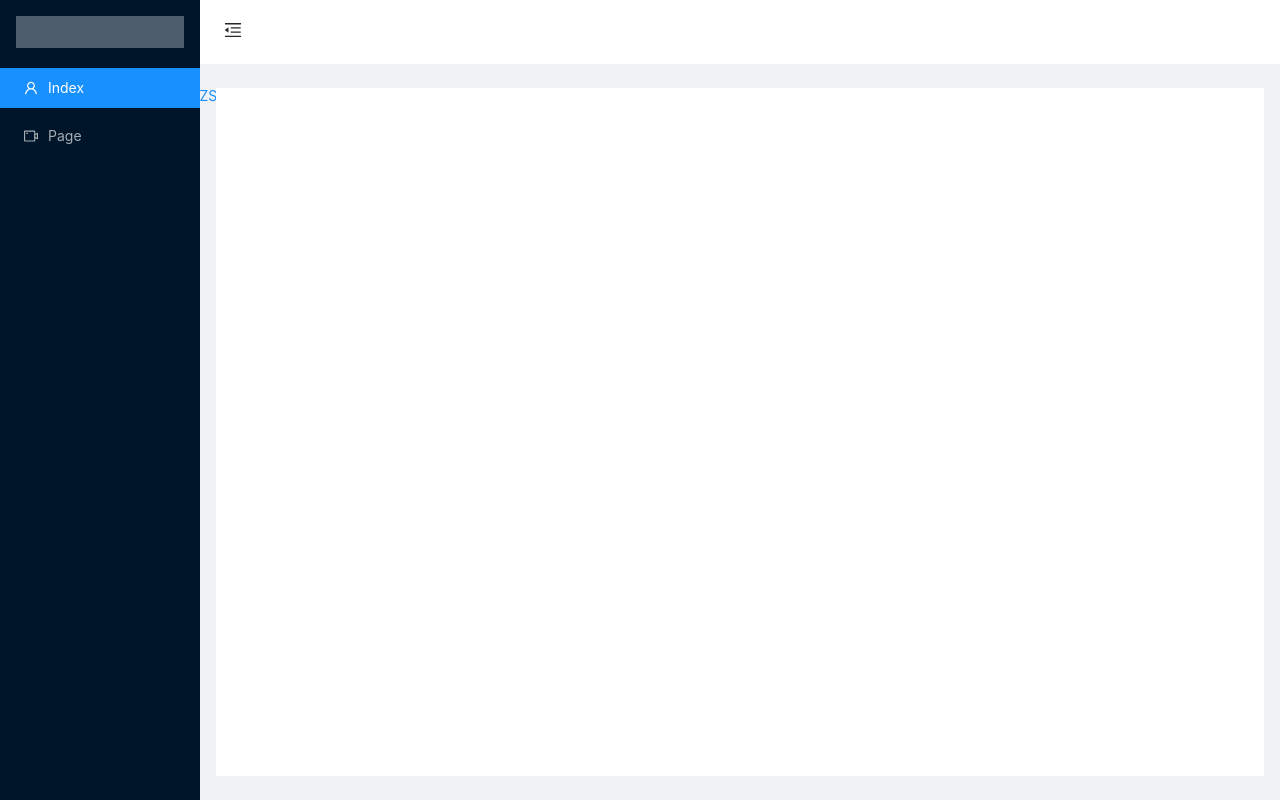
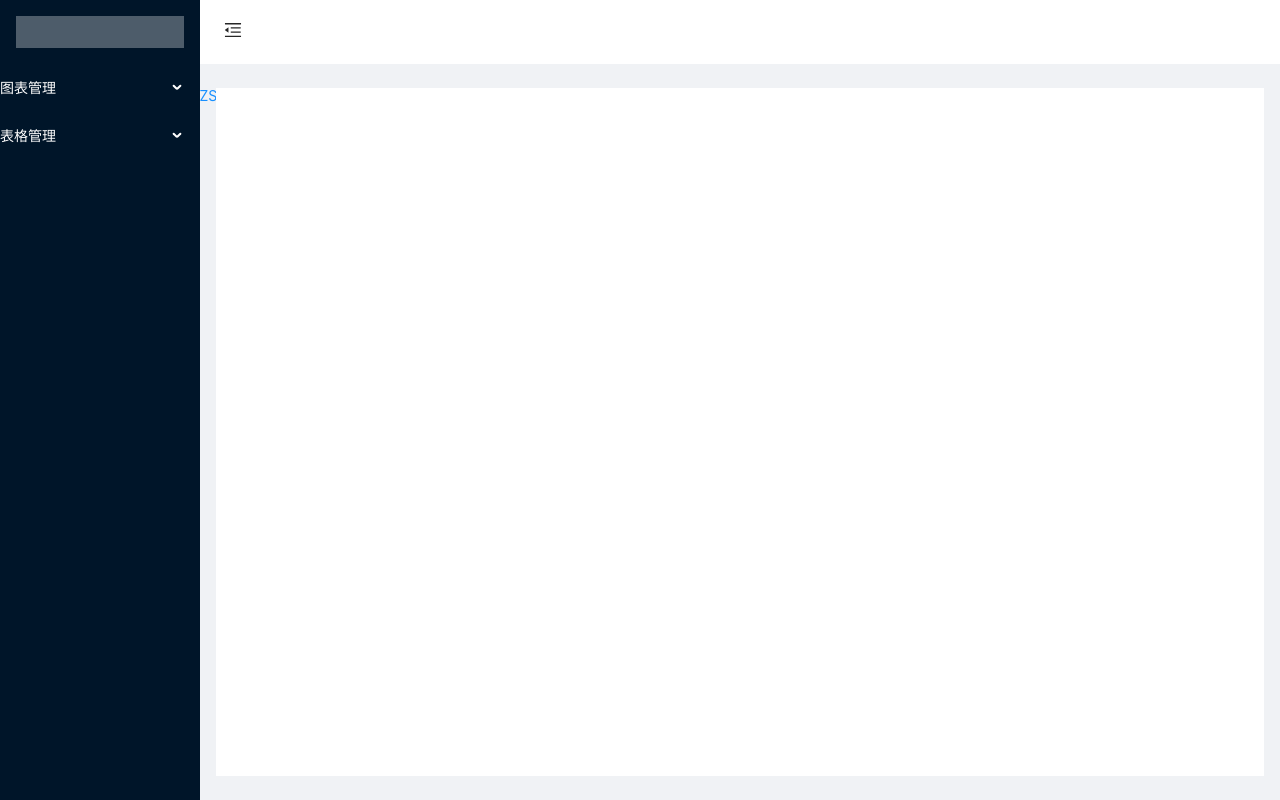
Before and after one commit to yrzlily/re_pro, a React app: page /home in a window 1280 px wide. Built offline with nearby package versions, Linux system fonts and the light colour scheme; sample sign-in values are in the browser's storage.

Commit message:
网络请求，菜单栏递归

```diff
--- a/public/index.html
+++ b/public/index.html
@@ -24,7 +24,7 @@
       work correctly both with client-side routing and a non-root public URL.
       Learn how to configure a non-root public URL by running `npm run build`.
     -->
-    <title>React App</title>
+    <title>admin pro</title>
   </head>
   <body>
     <noscript>You need to enable JavaScript to run this app.</noscript>
--- a/src/index.js
+++ b/src/index.js
@@ -4,7 +4,7 @@ import './index.css';
 import App from './App';
 import reportWebVitals from './reportWebVitals';
 import store from './store'
-window.$store = store;
+
 ReactDOM.render(
     <App />,
   document.getElementById('root')
--- /dev/null
+++ b/src/pages/home/components/MenuItem.jsx
@@ -0,0 +1,38 @@
+import { Menu } from 'antd';
+
+const { SubMenu } = Menu;
+
+function MenuItemCom(props){
+    const state = {
+        singMenu: props.singMenu,
+    }
+
+    const toDetail = (path) => {
+        props.props.history.push(path);
+    }
+
+    let singMenu = state.singMenu;
+    return (
+        <SubMenu key={singMenu.path} title={singMenu.label}>
+            {
+                singMenu.children.map((item, index) => {
+                    if(item.children){
+                        return (
+                            <SubMenu key={item.path} title={item.label}>
+                                <MenuItemCom props={props.props} menuList={item.children} />
+                            </SubMenu>
+                        )
+                    }else{
+                        return (
+                            <Menu.Item onClick={toDetail.bind(this, item.path)} key={item.path} icon={item.icon}>
+                                {item.label}
+                            </Menu.Item>
+                        )
+                    }
+                })
+            }
+        </SubMenu>
+    );
+}
+
+export default MenuItemCom;
--- a/src/pages/home/index.jsx
+++ b/src/pages/home/index.jsx
@@ -1,21 +1,40 @@
 import React, {Component} from 'react'
+import request from '@/utils/request'
 import { Layout, Menu, Dropdown, message } from 'antd';
 import FrontendAuth from '@/router/FrontendAuth'
 import {
   MenuUnfoldOutlined,
+  AppstoreOutlined,
   MenuFoldOutlined,
   UserOutlined,
   VideoCameraOutlined,
   DownOutlined,
 } from '@ant-design/icons';
+import MenuItem from './components/MenuItem'
 import './index.scss'
+import {getParentTag} from '@/utils/base'
+
+const { SubMenu } = Menu;
 const { Header, Sider, Content } = Layout;
 
 class Index extends Component{
 
-    state = {
-        collapsed: false,
-    };
+    constructor(props){
+        super()
+        this.state = {
+            collapsed: false,
+            menuList: [
+                {label: '图表管理' ,path: '/home', icon: <UserOutlined/>, children:[
+                    {label: '柱状图' ,path: '/home/index', icon: <UserOutlined/>, parentId:1},
+                ] },
+                {label: '表格管理' ,path: '/page', icon: <VideoCameraOutlined/>, children:[
+                    {label: '数据表格' ,path: '/home/page', icon: <VideoCameraOutlined/>, parentId:3},
+                ] },
+            ],
+            nowPath: props.location.pathname
+        };
+    }
+
 
     toggle = () => {
         this.setState({
@@ -24,6 +43,7 @@ class Index extends Component{
     };
 
     toDetail = (path) => {
+        console.log(this.state.nowPath);
         this.props.history.push(path)
     }
 
@@ -31,6 +51,15 @@ class Index extends Component{
         localStorage.removeItem('token');
         message.success('退出成功');
         this.props.history.push('/login');
+    }
+
+    showMessage = async () => {
+        // let res = await request.post('http://127.0.0.1');
+        // console.log(res)
+    }
+
+    componentDidMount(){
+        this.showMessage();
     }
 
     render(){
@@ -47,13 +76,22 @@ class Index extends Component{
             <Layout id="main">
                 <Sider trigger={null} collapsible collapsed={this.state.collapsed}>
                 <div className="logo" />
-                <Menu theme="dark" mode="inline" defaultSelectedKeys={['1']}>
-                    <Menu.Item key="1" onClick={this.toDetail.bind(this, '/home/index')} icon={<UserOutlined />}>
-                    Index
-                    </Menu.Item>
-                    <Menu.Item key="2" onClick={this.toDetail.bind(this, '/home/page')} icon={<VideoCameraOutlined />}>
-                    Page
-                    </Menu.Item>
+                <Menu theme="dark" mode="inline" defaultOpenKeys={getParentTag(this.state.menuList, this.state.nowPath)} defaultSelectedKeys={[this.state.nowPath]}>
+                    {
+                        this.state.menuList.map((res, index)=>{
+                            if(res.children){
+                                return(
+                                    <MenuItem key={index} props={this.props} singMenu={res} />
+                                );
+                            }else{
+                                return(
+                                    <Menu.Item key={res.path} onClick={this.toDetail.bind(this, res.path)} icon={res.icon}>
+                                        {res.label}
+                                    </Menu.Item>
+                                )
+                            }
+                        })
+                    }
                 </Menu>
                 </Sider>
                 <Layout className="site-layout">
--- a/src/utils/base.js
+++ b/src/utils/base.js
@@ -24,7 +24,31 @@ function decodeQuery(queryStr) {
     return query
 }
 
-export default {
-    encodeQuery:encodeQuery,
-    decodeQuery:decodeQuery
+function getParentTag(list, path) {
+    let vArr = []    //用来接收相关联父级id的集合
+    function shellArr(obj,id){
+    if(obj.length){
+        obj.forEach(item => {
+        if (item.children && item.children.length) {
+            if (item.children.some(row => row.path === id)) {  //这里利用some筛选子级有没有符合条件的，有就重新递归，没有就继续递归
+            vArr.unshift(item.path)
+            //重新递归
+            shellArr(list,item.path)
+            }else{
+            //继续递归
+            shellArr(item.children, id)
+            }
+        }else{return}
+        })
+    }
+    }
+    shellArr(list, path);       //调用，传入a为要筛选的数组，传入b为后台返回的id值
+    return vArr;
+}
+
+
+export {
+    encodeQuery,
+    decodeQuery,
+    getParentTag,
 };
--- /dev/null
+++ b/src/utils/request.js
@@ -0,0 +1,8 @@
+import axios from 'axios'
+
+const request = axios.create({
+    baseURL: 'http://127.0.0.1/',
+    timeout: 50000,
+})
+
+export default request
```
